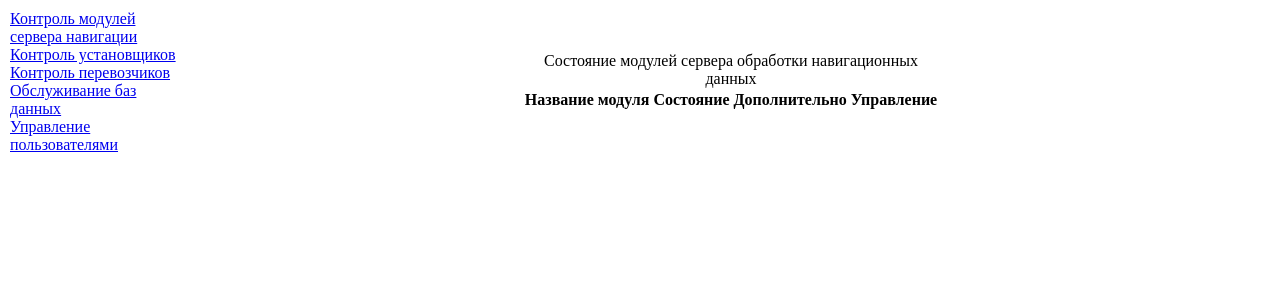
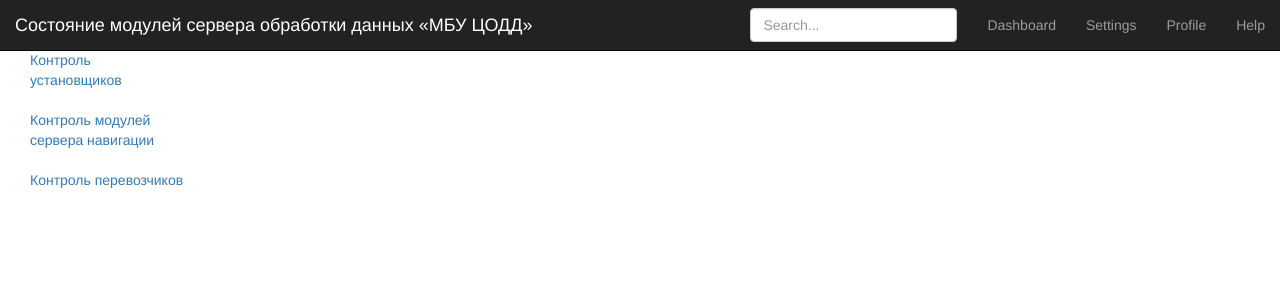
Before and after one commit to Den4i/myFlask, a Flask app: page / in a window 1280 px wide. Shown: the top 300 px of the page. Run offline with Flask 2, Linux system fonts and the light colour scheme; lists and menus that the app fills with data are empty; some libraries are stand-ins or nearby versions.

Commit message:
add dashboard template

```diff
--- a/app/templates/index.html
+++ b/app/templates/index.html
@@ -1,27 +1,91 @@
-{% extends "base.html" %}
+<!DOCTYPE html>
+<html lang="en">
+  <head>
+    <meta charset="utf-8">
+    <meta http-equiv="X-UA-Compatible" content="IE=edge">
+    <meta name="viewport" content="width=device-width, initial-scale=1">
+    <!-- The above 3 meta tags *must* come first in the head; any other head content must come *after* these tags -->
+    <meta name="description" content="">
+    <meta name="author" content="">
+    <link rel="icon" href="../../favicon.ico">
 
-{% block content %}
-<table id="main_table" width="100%" border=0>
-    <tr>
-        <td style="vertical-align:top;width:180px;padding:0px;margin:0px;">
-            <a href="#">Контроль модулей сервера навигации</a><br>
-            <a href="{{ '/providers'}}">Контроль установщиков</a><br>
-            <a href="#">Контроль перевозчиков</a><br>
-            <a href="#">Обслуживание баз данных</a><br>
-            <a href="#">Управление пользователями</a><br>
-        </td>
-        <td>
-            <table valign="top" align="center">
-                <caption>Состояние модулей сервера обработки навигационных данных</caption>
-                <thead>
-                    <tr>
-                        <th>Название модуля</th>
-                        <th>Состояние</th>
-                        <th>Дополнительно</th>
-                        <th>Управление</th>
-                    </tr>
-                </thead>
-            </table>
-        </td>
-</table>
-{% endblock %}
+    <title>Dashboard Template for Bootstrap</title>
+
+    <!-- Bootstrap core CSS -->
+    <link href="/static/css/bootstrap.min.css" rel="stylesheet">
+
+
+    <!-- Custom styles for this template -->
+    <link href="/static/css/dashboard.css" rel="stylesheet">
+
+
+    <!-- HTML5 shim and Respond.js for IE8 support of HTML5 elements and media queries -->
+    <!--[if lt IE 9]>
+      <script src="https://oss.maxcdn.com/html5shiv/3.7.3/html5shiv.min.js"></script>
+      <script src="https://oss.maxcdn.com/respond/1.4.2/respond.min.js"></script>
+    <![endif]-->
+  </head>
+
+  <body>
+    <nav class="navbar navbar-inverse navbar-fixed-top">
+      <div class="container-fluid">
+        <div class="navbar-header">
+          <button type="button" class="navbar-toggle collapsed" data-toggle="collapse" data-target="#navbar" aria-expanded="false" aria-controls="navbar">
+            <span class="sr-only">Toggle navigation</span>
+            <span class="icon-bar"></span>
+            <span class="icon-bar"></span>
+            <span class="icon-bar"></span>
+          </button>
+          <a class="navbar-brand" href="/">Состояние модулей сервера обработки данных «МБУ ЦОДД»</a>
+        </div>
+        <div id="navbar" class="navbar-collapse collapse">
+          <ul class="nav navbar-nav navbar-right">
+            <li><a href="/login/">Dashboard</a></li>
+            <li><a href="#">Settings</a></li>
+            <li><a href="#">Profile</a></li>
+            <li><a href="#">Help</a></li>
+          </ul>
+          <form class="navbar-form navbar-right">
+            <input type="text" class="form-control" placeholder="Search...">
+          </form>
+        </div>
+      </div>
+    </nav>
+
+    <div class="container-fluid">
+      <div class="row">
+        <div class="col-sm-3 col-md-2 sidebar">
+          <ul class="nav nav-sidebar">
+            <li class="active"><a href="#">Overview <span class="sr-only">(current)</span></a></li>
+            <li><a href="/providers">Контроль установщиков</a></li>
+            <li><a href="#">Контроль модулей сервера навигации</a></li>
+            <li><a href="/projects">Контроль перевозчиков</a></li>
+          </ul>
+{#          <ul class="nav nav-sidebar">#}
+{#            <li><a href="">Nav item</a></li>#}
+{#            <li><a href="">Nav item again</a></li>#}
+{#            <li><a href="">One more nav</a></li>#}
+{#            <li><a href="">Another nav item</a></li>#}
+{#            <li><a href="">More navigation</a></li>#}
+{#          </ul>#}
+{#          <ul class="nav nav-sidebar">#}
+{#            <li><a href="">Nav item again</a></li>#}
+{#            <li><a href="">One more nav</a></li>#}
+{#            <li><a href="">Another nav item</a></li>#}
+{#          </ul>#}
+        </div>
+
+      {% block content %}
+
+      {% endblock %}
+
+      </div>
+    </div>
+
+    <!-- Bootstrap core JavaScript
+    ================================================== -->
+    <!-- Placed at the end of the document so the pages load faster -->
+    <script src="https://ajax.googleapis.com/ajax/libs/jquery/1.12.4/jquery.min.js"></script>
+    <script src="/static/js/bootstrap.min.js"></script>
+  </body>
+</html>
```
